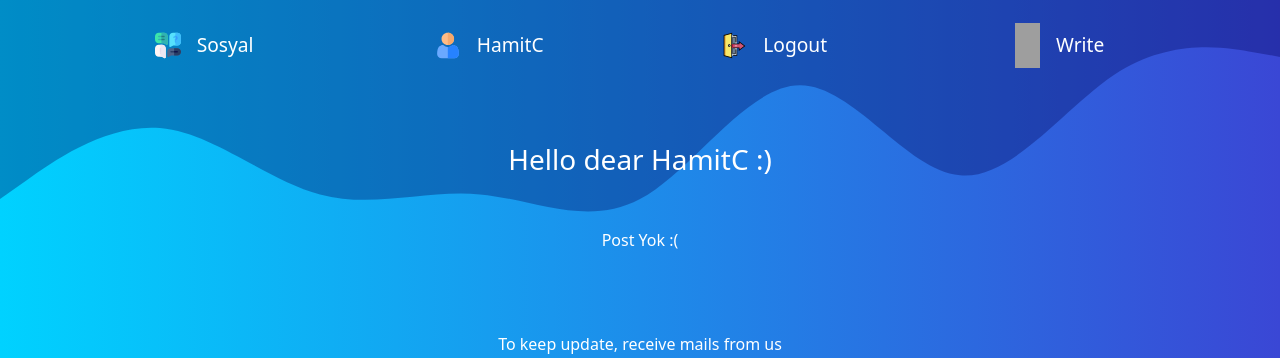
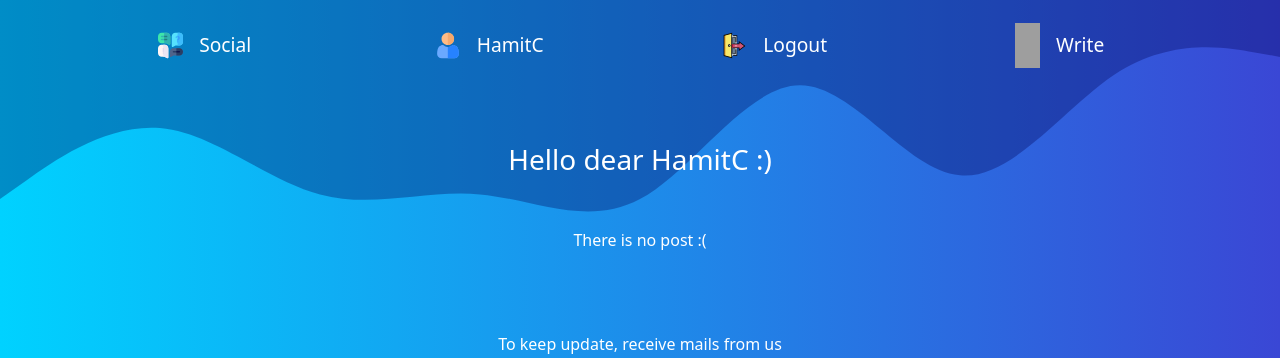
Before and after one commit to De3ph/Flask-Learning-Blog, a Flask app: a page that uses blog/templates/pages/base.html in a window 1280 px wide. Shown: the top 358 px of the page. Run offline with Flask 2, Linux system fonts and the light colour scheme; a user stored in the database is signed in; data comes from the database, SQL or seed files in the repository; some libraries are stand-ins or nearby versions; grey boxes are pictures that could not be loaded.

Commit message:
some text changed

```diff
--- a/blog/routes/route.py
+++ b/blog/routes/route.py
@@ -176,4 +176,4 @@ def logged_page(username):
 @login_required
 def social_page():
 
-    return render_template('pages/show_posts.html')
+    return render_template('pages/social.html')
--- a/blog/templates/pages/base.html
+++ b/blog/templates/pages/base.html
@@ -43,7 +43,7 @@
                 {% if current_user.is_authenticated %}
                 <div class="d-flex justify-content-center nav-link col-md">
                     <img class='nav-img' src="{{ url_for('static', filename='images/opinions.svg')}}" alt="opinions_svg">
-                    <a class="nav-link d-block text-center" href="{{ url_for('social_page') }}">Sosyal</a>
+                    <a class="nav-link d-block text-center" href="{{ url_for('social_page') }}">Social</a>
                 </div>
 
                 <div class="d-flex justify-content-center nav-link col-md">
--- a/blog/templates/pages/logged.html
+++ b/blog/templates/pages/logged.html
@@ -83,7 +83,7 @@
     {% endfor %}
 
   {% else %}
-  <p>Post Yok :(</p>
+  <p>There is no post :(</p>
   {% endif %}
 
 </div>
--- a/blog/templates/pages/social.html
+++ b/blog/templates/pages/social.html
@@ -10,7 +10,7 @@
 
 {% block main_content %}
 
-    <h1>asd</h1>
+    <h1>Daha Yapmadım.</h1>
 
 
 {% endblock %}
```
